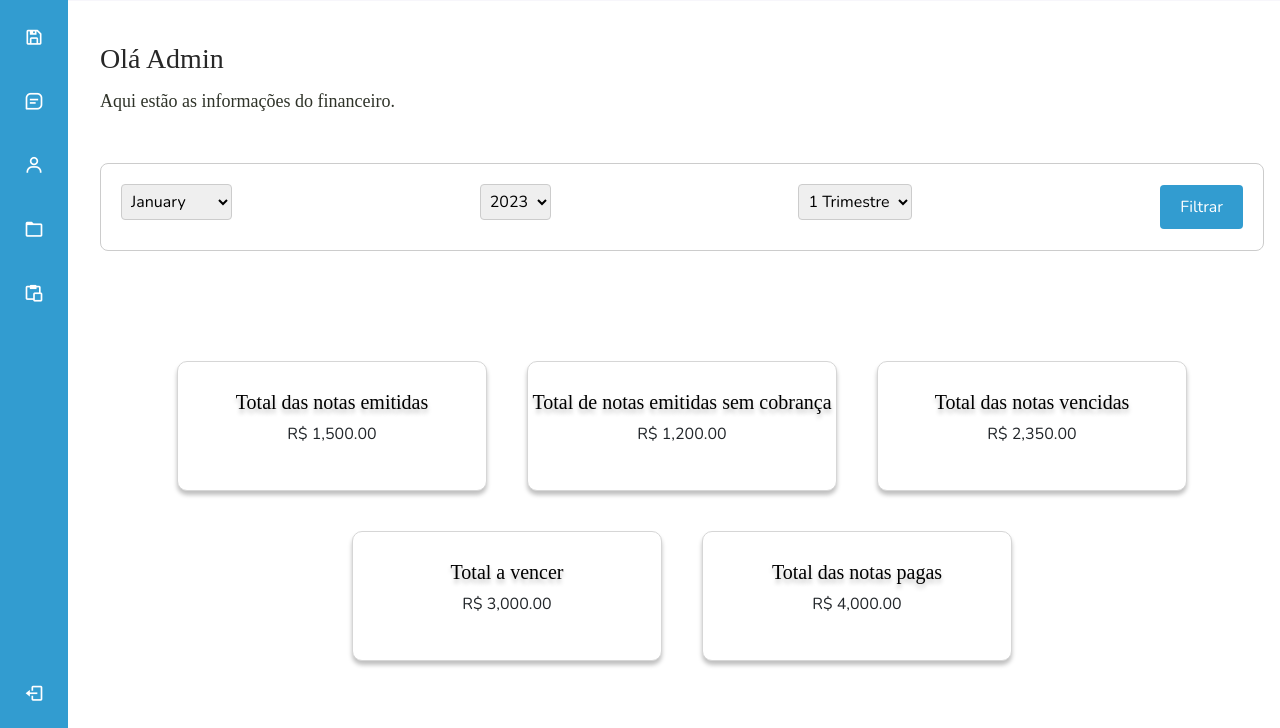
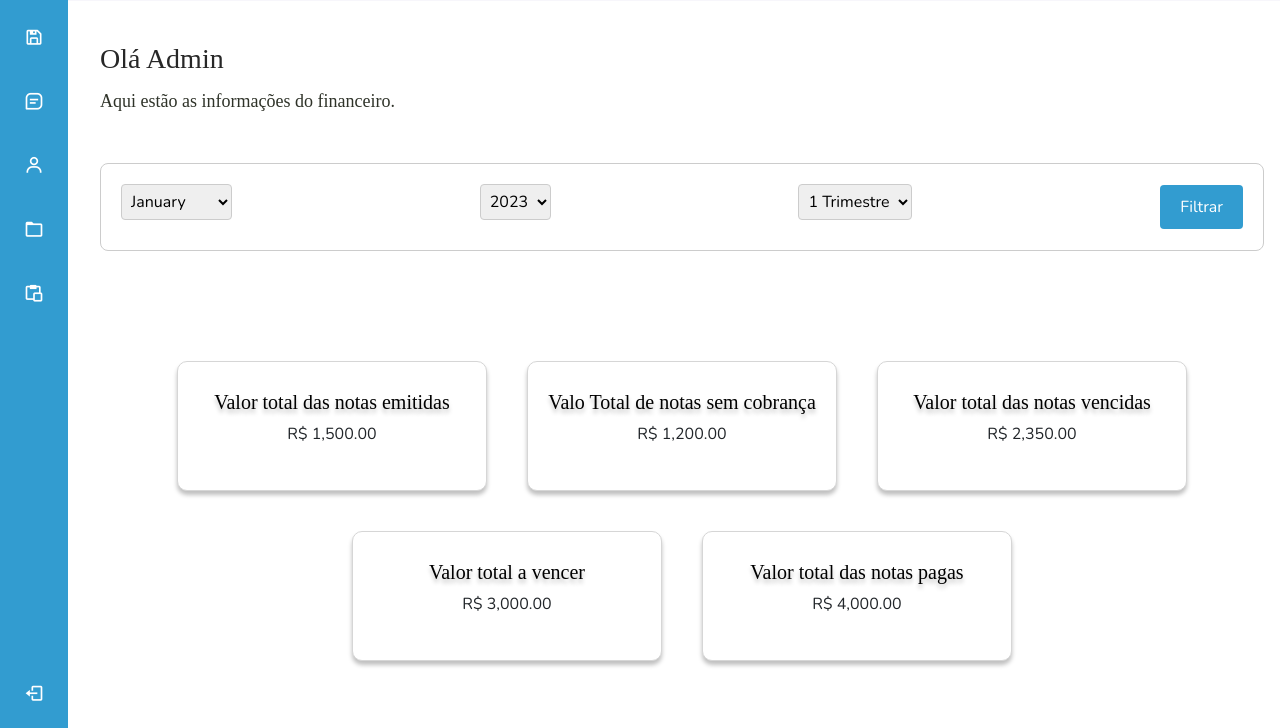
Before and after one commit to evertonrichard/Software-Financeiro, a website: page index.html in a window 1280 px wide. Shown: the part 63-791 px from the top of the page. Drawn offline with nearby package versions, Linux system fonts and the light colour scheme.

Commit message:
fix/correção dos valores.

```diff
--- a/index.html
+++ b/index.html
@@ -93,25 +93,25 @@
             <div class="Container-Dashboard">
                 <div class="top-containers">
                     <div class="containers" id="valor-notas-container">
-                        <h4>Total das notas emitidas</h4>
+                        <h4>Valor total das notas emitidas</h4>
                         <p class="p-blue" id="valor-notas">R$ 1,500.00</p>
                     </div>
                     <div class="containers" id="valor-sem-cobranca-container">
-                        <h4>Total de notas emitidas sem cobrança</h4>
+                        <h4> Valo Total de notas sem cobrança</h4>
                         <p class="p-blue" id="valor-sem-cobranca">R$ 1,200.00</p>
                     </div>
                     <div class="containers" id="valor-vencidas-container">
-                        <h4>Total das notas vencidas</h4>
+                        <h4>Valor total das notas vencidas</h4>
                         <p class="p-blue" id="valor-vencidas">R$ 2,350.00</p>
                     </div>
                 </div>
                 <div class="bottom-containers">
                     <div class="containers" id="valor-vencer-container">
-                        <h4>Total a vencer</h4>
+                        <h4>Valor total a vencer</h4>
                         <p class="p-blue" id="valor-vencer">R$ 3,000.00</p>
                     </div>
                     <div class="containers" id="valor-pagas-container">
-                        <h4>Total das notas pagas</h4>
+                        <h4>Valor total das notas pagas</h4>
                         <p class="p-blue" id="valor-pagas">R$ 4,000.00</p>
                     </div>
                 </div>
--- a/styles/style.css
+++ b/styles/style.css
@@ -425,4 +425,5 @@ a {
   .body-pd {
     padding-left: calc(var(--nav-width) + 188px);
   }
+
 }
```
